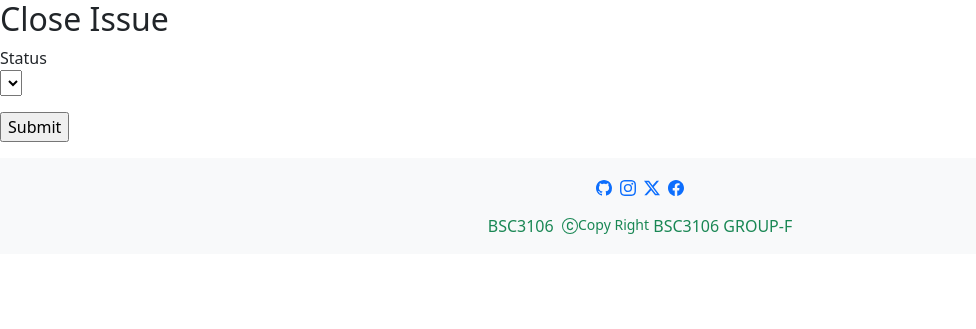
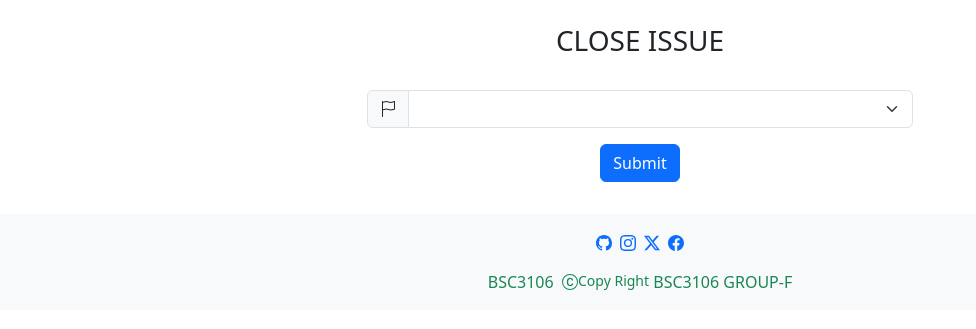
Before and after one commit to ColinAdo/open-source-bug-tracker-group-F, a Flask app: template app/templates/core/edit_status.html in a window 1280 px wide. Shown: the top 329 px of the page, without its empty margins (0-976 px from the left). Run offline with Flask 3, Linux system fonts and the light colour scheme; the template is opened without the code that fills it: values that come from a table or form of the project are taken from there, others are empty.

Commit message:
Add styled page

```diff
--- a/app/templates/core/edit_status.html
+++ b/app/templates/core/edit_status.html
@@ -3,18 +3,36 @@
 
 {% block content %}
 
-<h2>Close Issue</h2>
+<div class="container mt-4">
 
-<form action="" method="post" novalidate>
+<h3 class="d-flex justify-content-center text-uppercase">Close Issue</h3>
+
+<form method="post" action="" enctype="multipart/form-data">
     {{ form.hidden_tag() }}
-    <p>
-        {{ form.status.label }}<br>
-        {{ form.status() }}<br>
-        {% for error in form.status.errors %}
-        <span style="color: red;">{{ error }}</span>
-        {% endfor %}
-    </p>
-    <p>{{ form.submit() }}</p>
+
+<div class="row justify-content-center">
+    <div class="col-md-6">
+        <div class="input-group flex-nowrap mt-4">
+            <span class="input-group-text" id="addon-wrapping">
+                <svg xmlns="http://www.w3.org/2000/svg" width="16" height="16" fill="currentColor" class="bi bi-flag" viewBox="0 0 16 16">
+                    <path d="M14.778.085A.5.5 0 0 1 15 .5V8a.5.5 0 0 1-.314.464L14.5 8l.186.464-.003.001-.006.003-.023.009a12.435 12.435 0 0 1-.397.15c-.264.095-.631.223-1.047.35-.816.252-1.879.523-2.71.523-.847 0-1.548-.28-2.158-.525l-.028-.01C7.68 8.71 7.14 8.5 6.5 8.5c-.7 0-1.638.23-2.437.477A19.626 19.626 0 0 0 3 9.342V15.5a.5.5 0 0 1-1 0V.5a.5.5 0 0 1 1 0v.282c.226-.079.496-.17.79-.26C4.606.272 5.67 0 6.5 0c.84 0 1.524.277 2.121.519l.043.018C9.286.788 9.828 1 10.5 1c.7 0 1.638-.23 2.437-.477a19.587 19.587 0 0 0 1.349-.476l.019-.007.004-.002h.001M14 1.221c-.22.078-.48.167-.766.255-.81.252-1.872.523-2.734.523-.886 0-1.592-.286-2.203-.534l-.008-.003C7.662 1.21 7.139 1 6.5 1c-.669 0-1.606.229-2.415.478A21.294 21.294 0 0 0 3 1.845v6.433c.22-.078.48-.167.766-.255C4.576 7.77 5.638 7.5 6.5 7.5c.847 0 1.548.28 2.158.525l.028.01C9.32 8.29 9.86 8.5 10.5 8.5c.668 0 1.606-.229 2.415-.478A21.317 21.317 0 0 0 14 7.655V1.222z"/>
+                </svg>
+            </span>
+            {{ form.status(class="form-select", id="floatingSelect", aria_label="Floating label select example") }}
+            {% for error in form.status.errors %}
+                <span style="color: red;">{{ error }}</span>
+            {% endfor %}
+        </div>
+    </div>
+</div>
+
+<div class="text-center">
+    <div class="mb-3 p-3">
+        {{ form.submit(class="btn btn-primary mr-5") }}
+    </div>
+</div>
 </form>
 
+</div>
+
 {% endblock content %}
```
